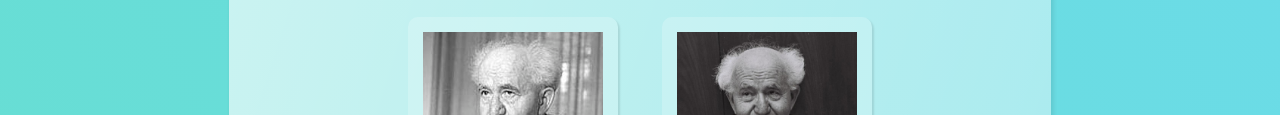
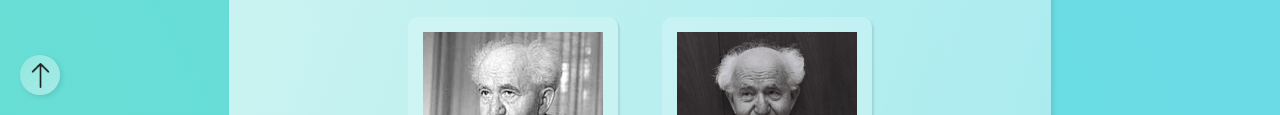
Before and after one commit to Web-Development-Environments-2021/315601849, a plain HTML site: page index.html in a window 1280 px wide. Shown: the part 685-800 px from the top of the page. Drawn offline with Linux system fonts and the light colour scheme.

Commit message:
added fixed button goes top

```diff
--- a/index.html
+++ b/index.html
@@ -8,6 +8,7 @@
         <meta name="description" content="This web site is a portfolio for David Ben-Gurion"
     </head>
     <body dir="rtl">
+        <a class=top></a>
         <section class="back">
             <center>
                 <section class="backborder">
@@ -23,6 +24,9 @@
             <a href="#contact" class="contact"><button class="but">Contact</button></a>
             </div>
     </center></div>
+    <div class="circlebutton">
+        <a href="#top" class="top"><img class="butphoto" src="images/left-arrow.png" width="25" height="25"></a>
+    </div>
         <div class="content">
         <a id=about><p><h2 align=center>About Me</h2></p></a>
         <center><p><h4>בן-גוריון היה איש העלייה השנייה, ממנהיגי תנועת העבודה, חבר במפלגות פועלי ציון ואחדות העבודה, מזכירה הכללי הראשון של ההסתדרות הכללית של העובדים בארץ ישראל ומנהיגה הראשון של מפא"י.<br>
--- a/style.css
+++ b/style.css
@@ -133,3 +133,45 @@ form {
   text-align: center;
   list-style-position: inside;
 }
+.circlebutton{
+  width: 40px;
+  height: 40px;
+  background-color: #6cdbeb;
+  background: linear-gradient(
+    to right bottom,
+    rgba(255, 255, 255, 0.3),
+    rgba(255, 255, 255, 0.4)
+  );
+  position: fixed;
+  border-radius: 20px;
+  bottom: 20px;
+  left: 20px;
+  box-shadow: 2px 2px 5px rgba(0,0,0,0.1);
+  transition: 0.2s;
+  align-items: center;
+}
+.circlebutton:hover{
+  transform: translateY(-5px);
+  background: linear-gradient(
+    to right bottom,
+    rgba(255, 255, 255, 0.3),
+    transparent
+  );
+  background-color: rgb(255, 153, 0);
+  color:black
+}
+.top{
+  text-decoration: none;
+  color: black;
+  font-weight: bolder;
+  font-size:x-large;
+  margin-top: 5px;
+}
+.butphoto{
+  margin-top: 8px;
+  -webkit-transform: rotate(90deg);
+    -moz-transform: rotate(90deg);
+    -o-transform: rotate(90deg);
+    -ms-transform: rotate(90deg);
+    transform: rotate(90deg);
+}
```
Also changed, not shown: images/left-arrow.png (added).
